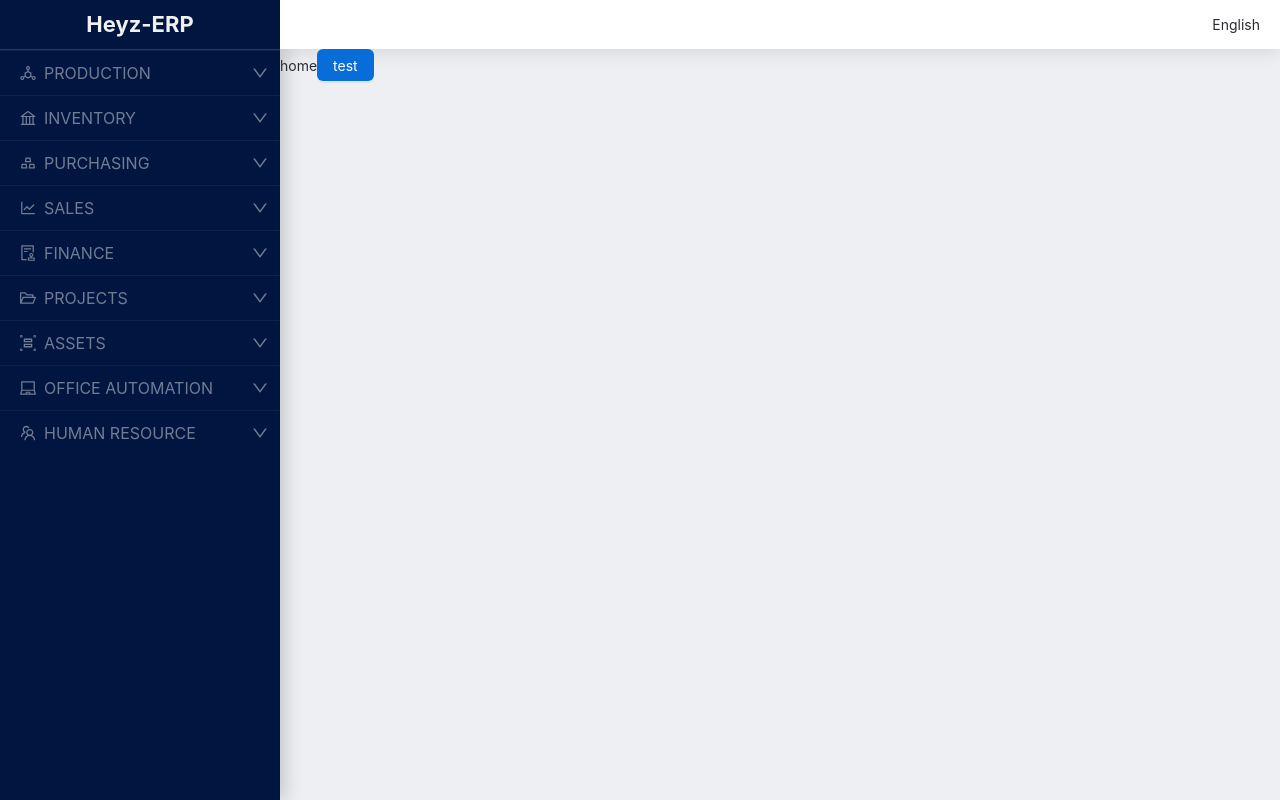
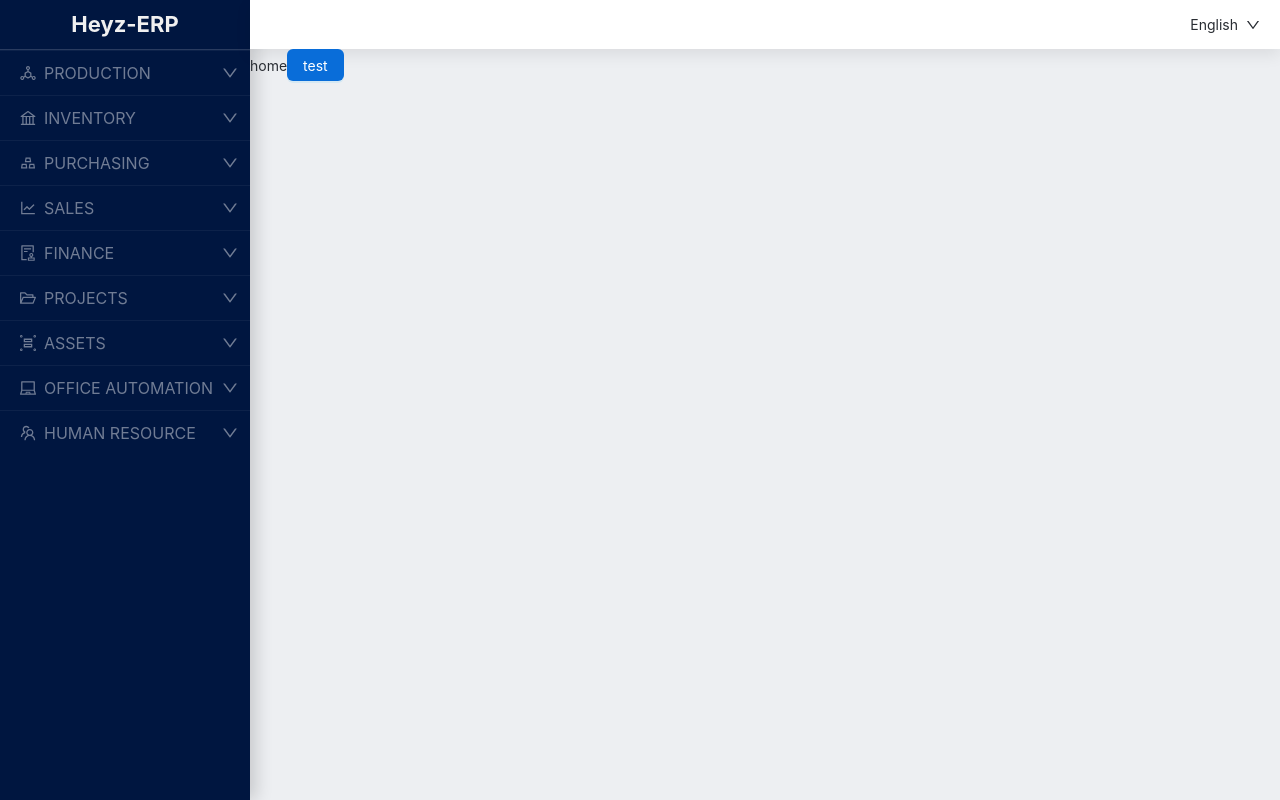
Before and after one commit to heasia7227/heyz-erp, a React (Create React App) app in the folder web-app/: page / in a window 1280 px wide. Built offline with nearby package versions, Linux system fonts and the light colour scheme.

Commit message:
temp code commit

```diff
--- /dev/null
+++ b/web-app/src/theme/Layout/Header/index.tsx
@@ -0,0 +1,45 @@
+import { Dropdown, Space } from "antd";
+import { DownOutlined } from "@ant-design/icons";
+import styled from "styled-components";
+import { useThemeController } from "@/theme";
+
+const languages = ["English", "Chinese"];
+
+const Header = () => {
+    const themeController = useThemeController();
+
+    return (
+        <>
+            <HeaderLayout>
+                <Dropdown
+                    menu={{
+                        items: languages.map((item) => {
+                            return { label: item, key: item };
+                        }),
+                        onClick: (info) => {
+                            themeController.setLanguage && themeController.setLanguage(info.key);
+                        },
+                    }}
+                    trigger={["click"]}
+                >
+                    <Space style={{ cursor: "pointer" }}>
+                        <span>{themeController.language}</span>
+                        <DownOutlined />
+                    </Space>
+                </Dropdown>
+            </HeaderLayout>
+        </>
+    );
+};
+
+export default Header;
+
+const HeaderLayout = styled.div`
+    height: 49px;
+    padding: 0 20px;
+    display: flex;
+    align-items: center;
+    justify-content: right;
+    background-color: #ffffff;
+    box-shadow: 0 6px 16px 0 rgba(0, 0, 0, 0.08);
+`;
--- a/web-app/src/theme/Layout/Sidebar/index.tsx
+++ b/web-app/src/theme/Layout/Sidebar/index.tsx
@@ -1,10 +1,12 @@
 import React, { useState } from "react";
 import styled from "styled-components";
 import { DownOutlined, UpOutlined } from "@ant-design/icons";
+import { useThemeController } from "@/theme";
 import { BaseStyled, DivProps } from "@/components/BaseStyled";
 import { menus } from "./menu";
 
 const Sidebar = () => {
+    const themeController = useThemeController();
     const [expands, setExpands] = useState<Array<string>>([]);
 
     const onFirstMenuClick = (title: string) => {
@@ -29,12 +31,16 @@ const Sidebar = () => {
                                     expand={expands.includes(menu.title)}
                                     onClick={onFirstMenuClick.bind(null, menu.title)}
                                 >
-                                    {menu.title}
+                                    {themeController.languagePack?.[menu.title]}
                                 </FirstMenuItem>
                                 {expands.includes(menu.title) && menu.children && menu.children.length > 0 && (
                                     <SubMenu>
                                         {menu.children?.map((submenu, index) => {
-                                            return <MenuItem key={index}>{submenu.title}</MenuItem>;
+                                            return (
+                                                <MenuItem key={index} style={{ paddingLeft: "42px" }}>
+                                                    {themeController.languagePack?.[submenu.title]}
+                                                </MenuItem>
+                                            );
                                         })}
                                     </SubMenu>
                                 )}
@@ -67,7 +73,7 @@ const FirstMenuItem = ({ icon, children, expand, onClick }: IFirstMenuItemProps)
 };
 
 const SidebarLayout = BaseStyled(styled.div<DivProps>`
-    width: 280px;
+    width: 250px;
     height: 100%;
     background-color: ${(props) => props.primarycolors?.[9]};
     box-shadow: 6px 0 16px 0 rgba(0, 0, 0, 0.16);
--- a/web-app/src/theme/Layout/Sidebar/menu.tsx
+++ b/web-app/src/theme/Layout/Sidebar/menu.tsx
@@ -1,3 +1,4 @@
+import { LANGUAGE_KEYS } from "@/theme/languages/languageKeys";
 import {
     AuditOutlined,
     BankOutlined,
@@ -12,46 +13,46 @@ import {
 
 export const menus = [
     {
-        title: "PRODUCTION",
+        title: LANGUAGE_KEYS.FIRST_MENU_PRODUCTION,
         icon: <DeploymentUnitOutlined />,
         children: [],
     },
     {
-        title: "INVENTORY",
+        title: LANGUAGE_KEYS.FIRST_MENU_INVENTORY,
         icon: <BankOutlined />,
         children: [
             {
-                title: "Materials",
+                title: LANGUAGE_KEYS.SUB_MENU_MATERIALS,
                 url: "",
             },
             {
-                title: "Warehouse",
+                title: LANGUAGE_KEYS.SUB_MENU_WAREHOUSE,
                 url: "",
             },
             {
-                title: "Counting",
+                title: LANGUAGE_KEYS.SUB_MENU_COUNTING,
                 url: "",
             },
             {
-                title: "Transfer",
+                title: LANGUAGE_KEYS.SUB_MENU_TRANSFER,
                 url: "",
             },
             {
-                title: "Scrap",
+                title: LANGUAGE_KEYS.SUB_MENU_SCRAP,
                 url: "",
             },
             {
-                title: "Early Warning",
+                title: LANGUAGE_KEYS.SUB_MENU_EARLY_WARNING,
                 url: "",
             },
             {
-                title: "Quality",
+                title: LANGUAGE_KEYS.SUB_MENU_QUALITY,
                 url: "",
             },
         ],
     },
     {
-        title: "PURCHASING",
+        title: LANGUAGE_KEYS.FIRST_MENU_PURCHASING,
         icon: <GoldOutlined />,
         children: [
             {
@@ -65,7 +66,7 @@ export const menus = [
         ],
     },
     {
-        title: "SALES",
+        title: LANGUAGE_KEYS.FIRST_MENU_SALES,
         icon: <LineChartOutlined />,
         children: [
             {
@@ -83,7 +84,7 @@ export const menus = [
         ],
     },
     {
-        title: "FINANCE",
+        title: LANGUAGE_KEYS.FIRST_MENU_FINANCE,
         icon: <AuditOutlined />,
         children: [
             {
@@ -105,22 +106,22 @@ export const menus = [
         ],
     },
     {
-        title: "PROJECTS",
+        title: LANGUAGE_KEYS.FIRST_MENU_PROJECTS,
         icon: <FolderOpenOutlined />,
         children: [],
     },
     {
-        title: "ASSETS",
+        title: LANGUAGE_KEYS.FIRST_MENU_ASSETS,
         icon: <UngroupOutlined />,
         children: [],
     },
     {
-        title: "OFFICE AUTOMATION",
+        title: LANGUAGE_KEYS.FIRST_MENU_OFFICE_AUTOMATION,
         icon: <LaptopOutlined />,
         children: [],
     },
     {
-        title: "HUMAN RESOURCE",
+        title: LANGUAGE_KEYS.FIRST_MENU_HUMAN_RESOURCE,
         icon: <TeamOutlined />,
         children: [
             {
--- a/web-app/src/theme/Layout/index.tsx
+++ b/web-app/src/theme/Layout/index.tsx
@@ -1,6 +1,7 @@
 import { Outlet } from "react-router-dom";
 import styled from "styled-components";
 import Sidebar from "./Sidebar";
+import Header from "./Header";
 
 const Layout = () => {
     return (
@@ -8,9 +9,7 @@ const Layout = () => {
             <Screen>
                 <Sidebar />
                 <Section>
-                    <Header>
-                        <span>English</span>
-                    </Header>
+                    <Header />
                     <Content>
                         <Outlet />
                     </Content>
@@ -31,16 +30,6 @@ const Section = styled.div`
     flex: 1;
 `;
 
-const Header = styled.div`
-    height: 49px;
-    padding: 0 20px;
-    display: flex;
-    align-items: center;
-    justify-content: right;
-    background-color: #ffffff;
-    box-shadow: 0 6px 16px 0 rgba(0, 0, 0, 0.08);
-`;
-
 const Content = styled.div`
     height: calc(100vh - 49px);
     overflow: auto;
--- a/web-app/src/theme/index.tsx
+++ b/web-app/src/theme/index.tsx
@@ -1,16 +1,25 @@
-import { ConfigProvider, theme } from "antd";
+import { ConfigProvider } from "antd";
 import { generate } from "@ant-design/colors";
-import { createContext, useContext } from "react";
+import { createContext, useContext, useEffect, useState } from "react";
+import { languageEnglish } from "./languages/languageEnglish";
+import { languageChinese } from "./languages/languageChinese";
 
 export interface IThemeContext {
     primarycolor?: string;
     primarycolors?: Array<string>;
     language?: string;
+    languagePack?: { [key: string]: string };
+    setLanguage?: (language: string) => void;
 }
 
 const themeDefaultSetting = {
     primarycolor: "#096dd9",
     language: "English",
+};
+
+const languageMapping: { [key: string]: { [key: string]: string } } = {
+    English: languageEnglish,
+    Chinese: languageChinese,
 };
 
 export const ThemeContext = createContext<IThemeContext>(themeDefaultSetting);
@@ -20,11 +29,25 @@ interface IProps {
 }
 
 const ThemeProvider = ({ children }: IProps) => {
-    const colors = generate(themeDefaultSetting.primarycolor);
+    const [setting, setSetting] = useState<IThemeContext>(themeDefaultSetting);
+
+    useEffect(() => {
+        const colors = generate(themeDefaultSetting.primarycolor);
+        setSetting({
+            ...themeDefaultSetting,
+            primarycolors: colors,
+            languagePack: languageMapping[themeDefaultSetting.language],
+        });
+    }, []);
+
+    const setLanguage = (language: string) => {
+        setSetting({ ...setting, language, languagePack: languageMapping[language] });
+    };
+
     const themeConfig = { token: { colorPrimary: themeDefaultSetting.primarycolor } };
 
     return (
-        <ThemeContext.Provider value={{ ...themeDefaultSetting, primarycolors: colors }}>
+        <ThemeContext.Provider value={{ ...setting, setLanguage }}>
             <ConfigProvider theme={themeConfig}>{children}</ConfigProvider>
         </ThemeContext.Provider>
     );
--- /dev/null
+++ b/web-app/src/theme/languages/languageChinese.ts
@@ -0,0 +1,21 @@
+import { LANGUAGE_KEYS } from "./languageKeys";
+
+export const languageChinese: { [key: string]: string } = {
+    [LANGUAGE_KEYS.FIRST_MENU_PRODUCTION]: "生产管理",
+    [LANGUAGE_KEYS.FIRST_MENU_INVENTORY]: "库存管理",
+    [LANGUAGE_KEYS.FIRST_MENU_PURCHASING]: "采购管理",
+    [LANGUAGE_KEYS.FIRST_MENU_SALES]: "销售管理",
+    [LANGUAGE_KEYS.FIRST_MENU_FINANCE]: "财务管理",
+    [LANGUAGE_KEYS.FIRST_MENU_PROJECTS]: "项目管理",
+    [LANGUAGE_KEYS.FIRST_MENU_ASSETS]: "资产管理",
+    [LANGUAGE_KEYS.FIRST_MENU_OFFICE_AUTOMATION]: "OA",
+    [LANGUAGE_KEYS.FIRST_MENU_HUMAN_RESOURCE]: "人力资源管理",
+
+    [LANGUAGE_KEYS.SUB_MENU_MATERIALS]: "物资管理",
+    [LANGUAGE_KEYS.SUB_MENU_WAREHOUSE]: "库房管理",
+    [LANGUAGE_KEYS.SUB_MENU_COUNTING]: "库存盘点",
+    [LANGUAGE_KEYS.SUB_MENU_TRANSFER]: "库存调拨",
+    [LANGUAGE_KEYS.SUB_MENU_SCRAP]: "库存报废",
+    [LANGUAGE_KEYS.SUB_MENU_EARLY_WARNING]: "库存预警",
+    [LANGUAGE_KEYS.SUB_MENU_QUALITY]: "质量管理",
+};
--- /dev/null
+++ b/web-app/src/theme/languages/languageEnglish.ts
@@ -0,0 +1,21 @@
+import { LANGUAGE_KEYS } from "./languageKeys";
+
+export const languageEnglish: { [key: string]: string } = {
+    [LANGUAGE_KEYS.FIRST_MENU_PRODUCTION]: "PRODUCTION",
+    [LANGUAGE_KEYS.FIRST_MENU_INVENTORY]: "INVENTORY",
+    [LANGUAGE_KEYS.FIRST_MENU_PURCHASING]: "PURCHASING",
+    [LANGUAGE_KEYS.FIRST_MENU_SALES]: "SALES",
+    [LANGUAGE_KEYS.FIRST_MENU_FINANCE]: "FINANCE",
+    [LANGUAGE_KEYS.FIRST_MENU_PROJECTS]: "PROJECTS",
+    [LANGUAGE_KEYS.FIRST_MENU_ASSETS]: "ASSETS",
+    [LANGUAGE_KEYS.FIRST_MENU_OFFICE_AUTOMATION]: "OFFICE AUTOMATION",
+    [LANGUAGE_KEYS.FIRST_MENU_HUMAN_RESOURCE]: "HUMAN RESOURCE",
+
+    [LANGUAGE_KEYS.SUB_MENU_MATERIALS]: "Materials",
+    [LANGUAGE_KEYS.SUB_MENU_WAREHOUSE]: "Warehouse",
+    [LANGUAGE_KEYS.SUB_MENU_COUNTING]: "Counting",
+    [LANGUAGE_KEYS.SUB_MENU_TRANSFER]: "Transfer",
+    [LANGUAGE_KEYS.SUB_MENU_SCRAP]: "Scrap",
+    [LANGUAGE_KEYS.SUB_MENU_EARLY_WARNING]: "Early Warning",
+    [LANGUAGE_KEYS.SUB_MENU_QUALITY]: "Quality",
+};
--- /dev/null
+++ b/web-app/src/theme/languages/languageKeys.ts
@@ -0,0 +1,19 @@
+export enum LANGUAGE_KEYS {
+    FIRST_MENU_PRODUCTION = "FIRST_MENU_PRODUCTION",
+    FIRST_MENU_INVENTORY = "FIRST_MENU_INVENTORY",
+    FIRST_MENU_PURCHASING = "FIRST_MENU_PURCHASING",
+    FIRST_MENU_SALES = "FIRST_MENU_SALES",
+    FIRST_MENU_FINANCE = "FIRST_MENU_FINANCE",
+    FIRST_MENU_PROJECTS = "FIRST_MENU_PROJECTS",
+    FIRST_MENU_ASSETS = "FIRST_MENU_ASSETS",
+    FIRST_MENU_OFFICE_AUTOMATION = "FIRST_MENU_OFFICE_AUTOMATION",
+    FIRST_MENU_HUMAN_RESOURCE = "FIRST_MENU_HUMAN_RESOURCE",
+
+    SUB_MENU_MATERIALS = "SUB_MENU_MATERIALS",
+    SUB_MENU_WAREHOUSE = "SUB_MENU_WAREHOUSE",
+    SUB_MENU_COUNTING = "SUB_MENU_COUNTING",
+    SUB_MENU_TRANSFER = "SUB_MENU_TRANSFER",
+    SUB_MENU_SCRAP = "SUB_MENU_SCRAP",
+    SUB_MENU_EARLY_WARNING = "SUB_MENU_EARLY_WARNING",
+    SUB_MENU_QUALITY = "SUB_MENU_QUALITY",
+}
```
